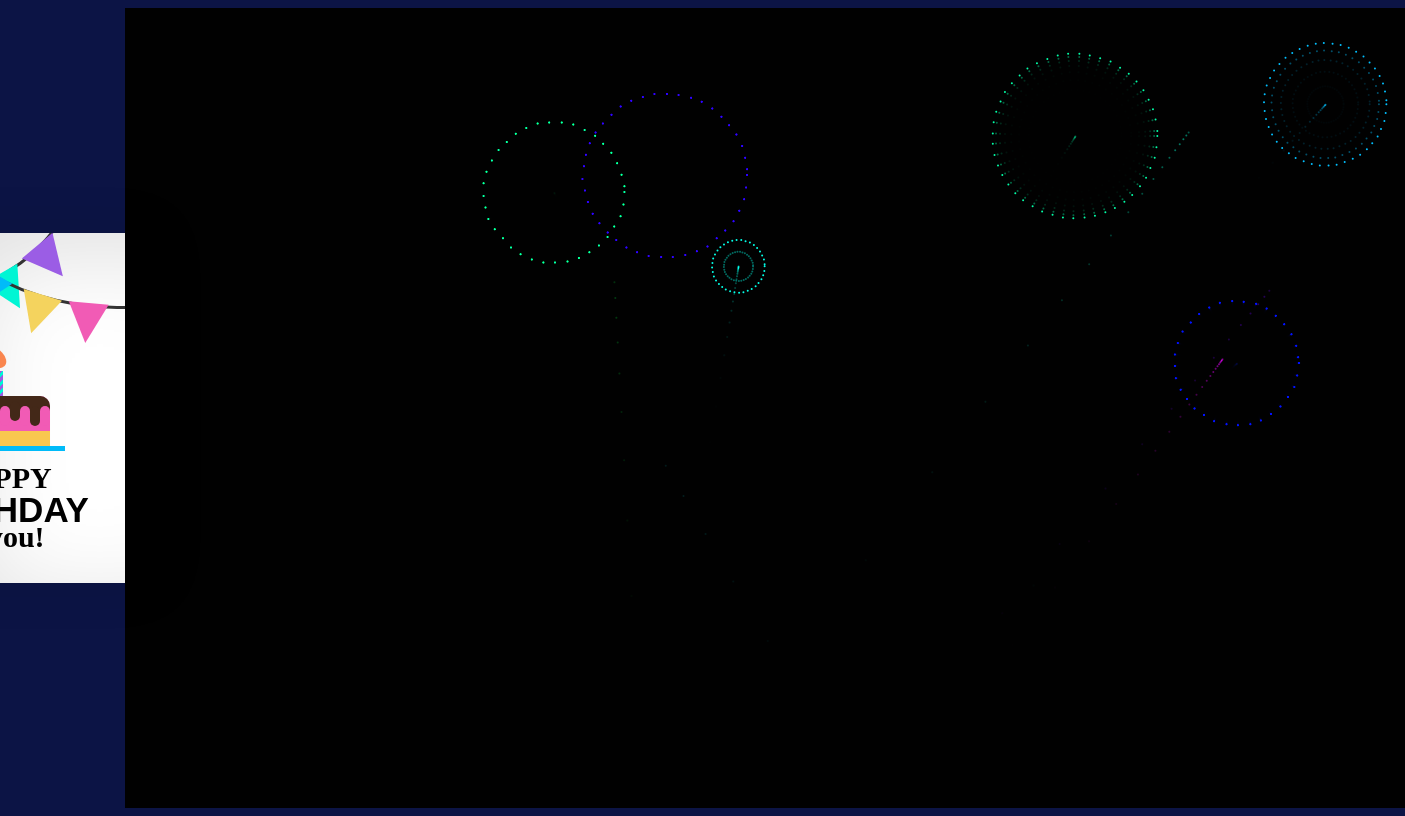
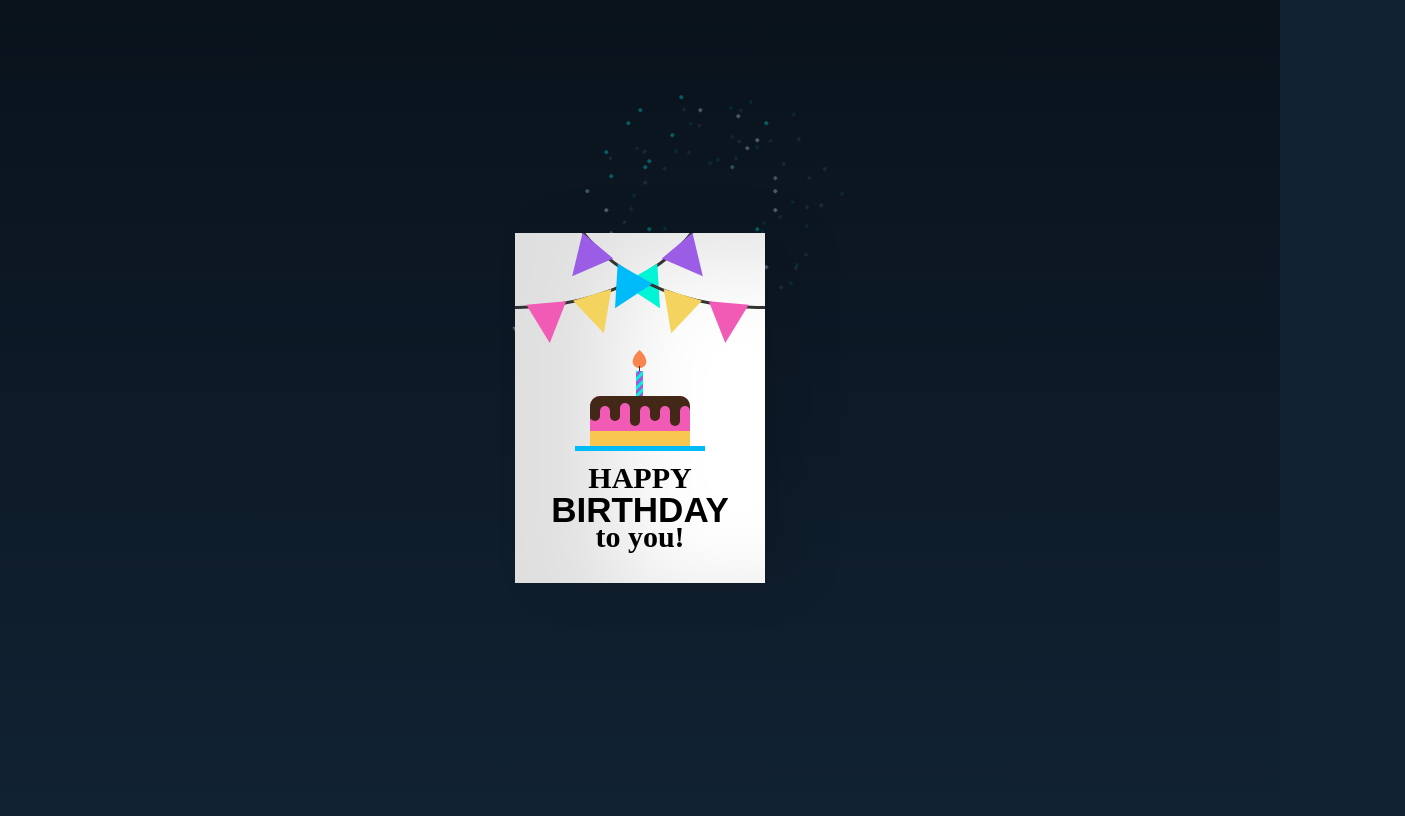
Before and after one commit to chrisnad/chrisnad.github.io, a plain HTML site: page index.html in a window 1280 px wide. Shown: the whole page, 1405 px wide, since content can reach past the window. Drawn offline with Linux system fonts and the light colour scheme; animation ran at ten frames a second.

Commit message:
add fireworks

```diff
--- a/index.html
+++ b/index.html
@@ -9,6 +9,9 @@
 <body>
 <!-- partial:index.partial.html -->
 <div class="birthdayCard">
+    <div class="firework"></div>
+    <div class="firework"></div>
+    <div class="firework"></div>
     <div class="cardFront">
         <div class="front-text">
             <h3 class="happy">HAPPY</h3>
@@ -44,7 +47,6 @@
     </div>
 </div>
 <!-- partial -->
-<canvas id="birthday"></canvas>
 <script src="./script.js"></script>
 
 </body>
--- a/style.css
+++ b/style.css
@@ -3,10 +3,151 @@ body {
     align-items: center;
     justify-content: center;
     height: 100vh;
-    background-color: #0c1445;
+    background: linear-gradient(#0007, #0000),
+    #123;
 }
 
-canvas{display:block}
+@keyframes firework {
+    0% {
+        transform: translate(var(--x), var(--initialY));
+        width: var(--initialSize);
+        opacity: 1;
+    }
+    50% {
+        width: 0.5vmin;
+        opacity: 1;
+    }
+    100% {
+        width: var(--finalSize);
+        opacity: 0;
+    }
+}
+
+/* @keyframes fireworkPseudo {
+  0% { transform: translate(-50%, -50%); width: var(--initialSize); opacity: 1; }
+  50% { width: 0.5vmin; opacity: 1; }
+  100% { width: var(--finalSize); opacity: 0; }
+}
+ */
+.firework,
+.firework::before,
+.firework::after {
+    --initialSize: 0.5vmin;
+    --finalSize: 45vmin;
+    --particleSize: 0.2vmin;
+    --color1: yellow;
+    --color2: khaki;
+    --color3: white;
+    --color4: lime;
+    --color5: gold;
+    --color6: mediumseagreen;
+    --y: -30vmin;
+    --x: -50%;
+    --initialY: 60vmin;
+    content: "";
+    animation: firework 2s infinite;
+    position: absolute;
+    top: 50%;
+    left: 50%;
+    transform: translate(-50%, var(--y));
+    width: var(--initialSize);
+    aspect-ratio: 1;
+    background: /*
+        radial-gradient(circle, var(--color1) var(--particleSize), #0000 0) 0% 0%,
+        radial-gradient(circle, var(--color1) var(--particleSize), #0000 0) 100% 0%,
+        radial-gradient(circle, var(--color1) var(--particleSize), #0000 0) 100% 100%,
+        radial-gradient(circle, var(--color1) var(--particleSize), #0000 0) 0% 100%,
+        */ radial-gradient(circle, var(--color1) var(--particleSize), #0000 0) 50% 0%,
+    radial-gradient(circle, var(--color2) var(--particleSize), #0000 0) 100% 50%,
+    radial-gradient(circle, var(--color3) var(--particleSize), #0000 0) 50% 100%,
+    radial-gradient(circle, var(--color4) var(--particleSize), #0000 0) 0% 50%,
+        /* bottom right */ radial-gradient(circle, var(--color5) var(--particleSize), #0000 0) 80% 90%,
+    radial-gradient(circle, var(--color6) var(--particleSize), #0000 0) 95% 90%,
+    radial-gradient(circle, var(--color1) var(--particleSize), #0000 0) 90% 70%,
+    radial-gradient(circle, var(--color2) var(--particleSize), #0000 0) 100% 60%,
+    radial-gradient(circle, var(--color3) var(--particleSize), #0000 0) 55% 80%,
+    radial-gradient(circle, var(--color4) var(--particleSize), #0000 0) 70% 77%,
+        /* bottom left */ radial-gradient(circle, var(--color5) var(--particleSize), #0000 0) 22% 90%,
+    radial-gradient(circle, var(--color6) var(--particleSize), #0000 0) 45% 90%,
+    radial-gradient(circle, var(--color1) var(--particleSize), #0000 0) 33% 70%,
+    radial-gradient(circle, var(--color2) var(--particleSize), #0000 0) 10% 60%,
+    radial-gradient(circle, var(--color3) var(--particleSize), #0000 0) 31% 80%,
+    radial-gradient(circle, var(--color4) var(--particleSize), #0000 0) 28% 77%,
+    radial-gradient(circle, var(--color5) var(--particleSize), #0000 0) 13% 72%,
+        /* top left */ radial-gradient(circle, var(--color6) var(--particleSize), #0000 0) 80% 10%,
+    radial-gradient(circle, var(--color1) var(--particleSize), #0000 0) 95% 14%,
+    radial-gradient(circle, var(--color2) var(--particleSize), #0000 0) 90% 23%,
+    radial-gradient(circle, var(--color3) var(--particleSize), #0000 0) 100% 43%,
+    radial-gradient(circle, var(--color4) var(--particleSize), #0000 0) 85% 27%,
+    radial-gradient(circle, var(--color5) var(--particleSize), #0000 0) 77% 37%,
+    radial-gradient(circle, var(--color6) var(--particleSize), #0000 0) 60% 7%,
+        /* top right */ radial-gradient(circle, var(--color1) var(--particleSize), #0000 0) 22% 14%,
+    radial-gradient(circle, var(--color1) var(--particleSize), #0000 0) 45% 20%,
+    radial-gradient(circle, var(--color1) var(--particleSize), #0000 0) 33% 34%,
+    radial-gradient(circle, var(--color1) var(--particleSize), #0000 0) 10% 29%,
+    radial-gradient(circle, var(--color1) var(--particleSize), #0000 0) 31% 37%,
+    radial-gradient(circle, var(--color1) var(--particleSize), #0000 0) 28% 7%,
+    radial-gradient(circle, var(--color1) var(--particleSize), #0000 0) 13% 42%;
+    background-size: var(--initialSize) var(--initialSize);
+    background-repeat: no-repeat;
+}
+
+.firework::before {
+    --x: -50%;
+    --y: -50%;
+    --initialY: -50%;
+    /*   transform: translate(-20vmin, -2vmin) rotate(40deg) scale(1.3) rotateY(40deg); */
+    transform: translate(-50%, -50%) rotate(40deg) scale(1.3) rotateY(40deg);
+    /*   animation: fireworkPseudo 2s infinite; */
+}
+
+.firework::after {
+    --x: -50%;
+    --y: -50%;
+    --initialY: -50%;
+    /*   transform: translate(44vmin, -50%) rotate(170deg) scale(1.15) rotateY(-30deg); */
+    transform: translate(-50%, -50%) rotate(170deg) scale(1.15) rotateY(-30deg);
+    /*   animation: fireworkPseudo 2s infinite; */
+}
+
+.firework:nth-child(2) {
+    --x: 30vmin;
+}
+
+.firework:nth-child(2),
+.firework:nth-child(2)::before,
+.firework:nth-child(2)::after {
+    --color1: pink;
+    --color2: violet;
+    --color3: fuchsia;
+    --color4: orchid;
+    --color5: plum;
+    --color6: lavender;
+    --finalSize: 40vmin;
+    left: 30%;
+    top: 60%;
+    animation-delay: -0.25s;
+}
+
+.firework:nth-child(3) {
+    --x: -30vmin;
+    --y: -50vmin;
+}
+
+.firework:nth-child(3),
+.firework:nth-child(3)::before,
+.firework:nth-child(3)::after {
+    --color1: cyan;
+    --color2: lightcyan;
+    --color3: lightblue;
+    --color4: PaleTurquoise;
+    --color5: SkyBlue;
+    --color6: lavender;
+    --finalSize: 35vmin;
+    left: 70%;
+    top: 60%;
+    animation-delay: -0.4s;
+}
 
 .birthdayCard {
     position: relative;
```
